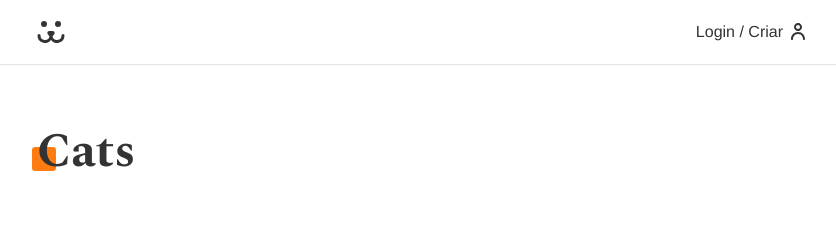
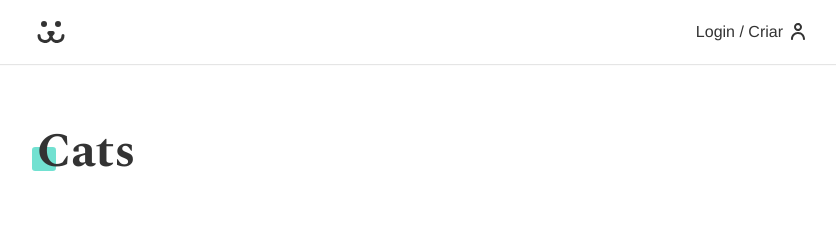
Before and after one commit to Edyane/dogs-next, a Next.js app: page / in a window 1280 px wide. Shown: the top 226 px of the page, without its empty margins (219-1055 px from the left). Built offline with nearby package versions, Linux system fonts and the light colour scheme.

Commit message:
feat: adicionando css global

```diff
--- a/src/app/globals.css
+++ b/src/app/globals.css
@@ -29,6 +29,7 @@ li {
 img {
 	display: block;
 	max-width: 100%;
+	height: auto;
 }
 
 button,
@@ -68,7 +69,7 @@ a {
 	display: block;
 	width: 1.5rem;
 	height: 1.5rem;
-	background: rgb(255, 124, 17);
+	background: #72E1D1;
 	position: absolute;
 	bottom: 5px;
 	left: -5px;
```
